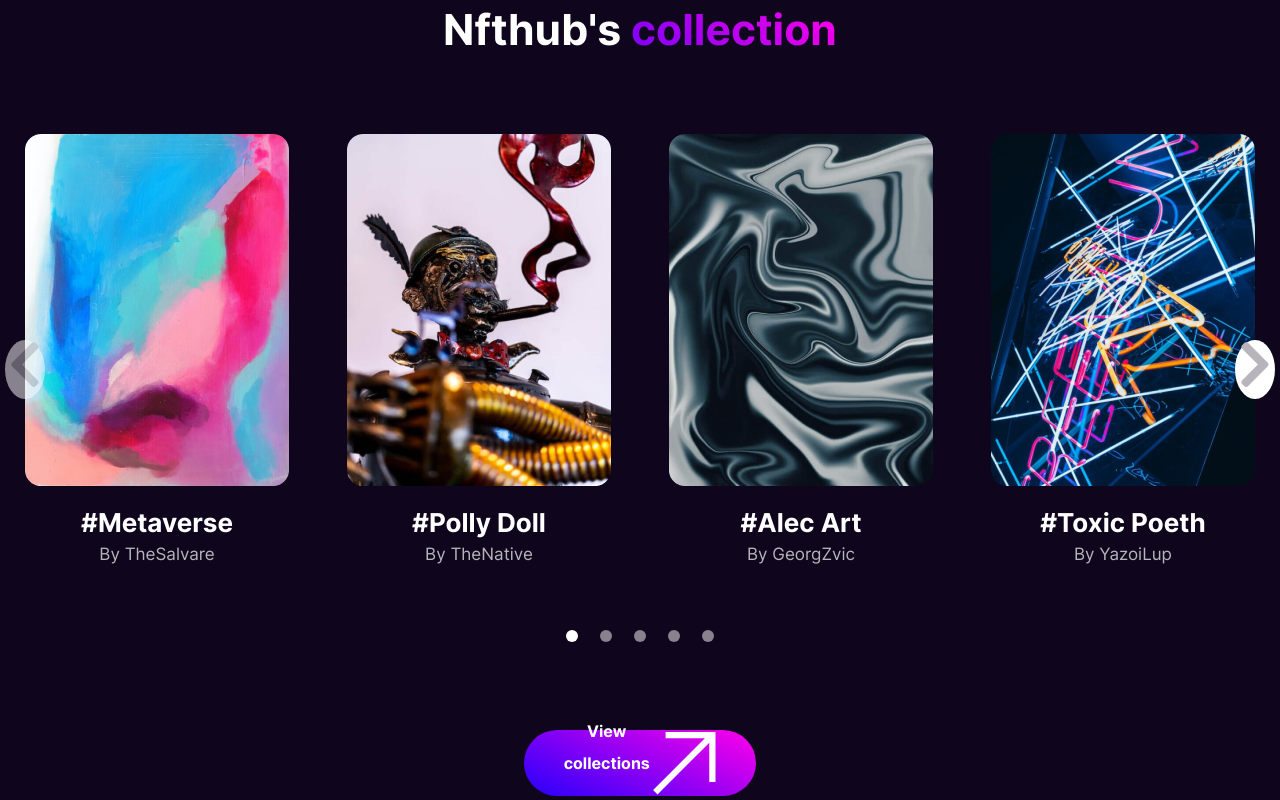
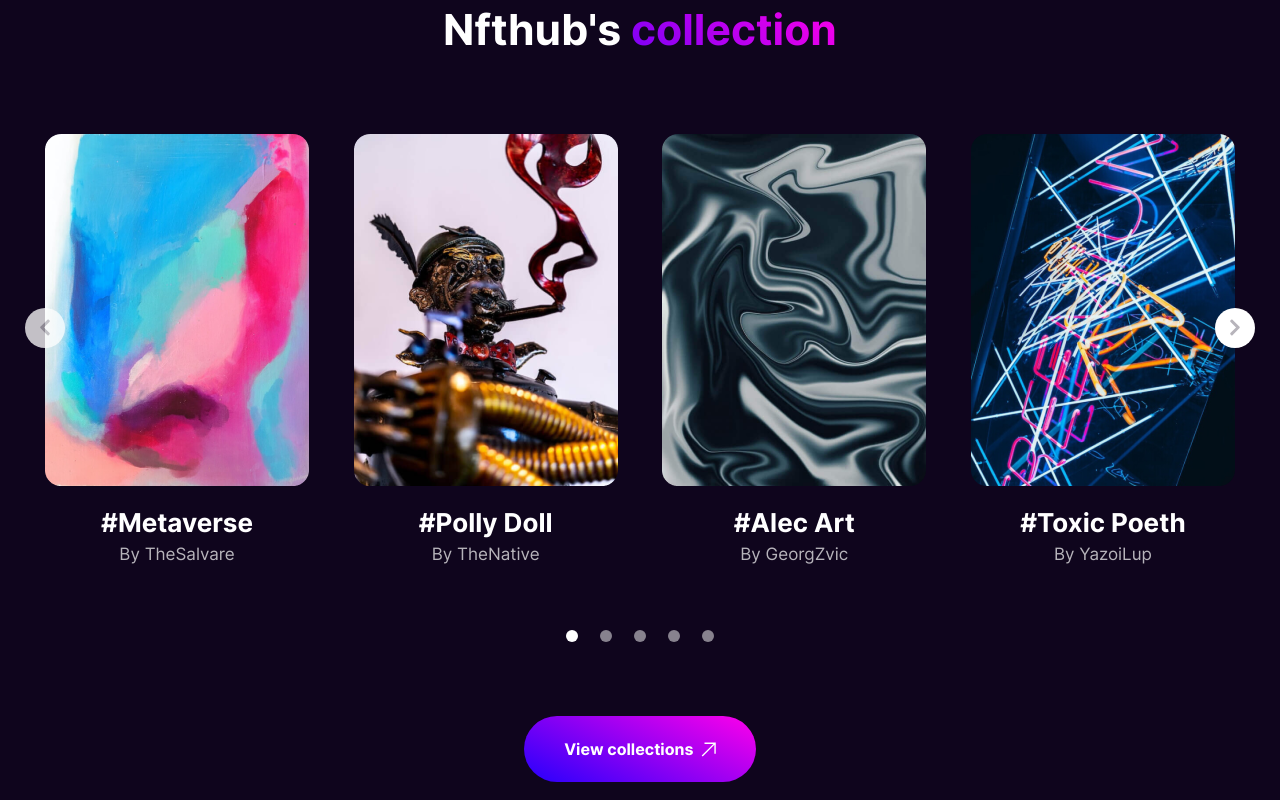
Before and after one commit to X3naronty/NFTMarket, a plain HTML site: page index.html in a window 1280 px wide. Shown: the part 1260-2060 px from the top of the page. Drawn offline with Linux system fonts and the light colour scheme.

Commit message:
section Collections adaptation was implemented

```diff
--- a/index.html
+++ b/index.html
@@ -15,7 +15,7 @@
       />
     </div>
     <header class="header">
-      <header class="header__inner container">
+      <div class="header__inner container">
         <h1 class="visually-hidden">
           <strong>NFT Market</strong>
         </h1>
@@ -148,10 +148,10 @@
             </svg>
           </button>
         </div>
-      </header>
+      </div>
     </header>
     <main class="main">
-      <section class="section container">
+      <section class="section section_starting container">
         <div class="hero">
           <div class="hero__main">
             <div class="hero__body">
@@ -189,11 +189,10 @@
                 </div>
               </div>
             </div>
-            <img class="hero__image" src="./img/hero/hero.png" />
+            <img class="hero__image" src="./img/hero/hero.png" alt="" />
           </div>
           <div class="hero__partners">
             <ul class="hero__partners-list">
-
               <li class="hero__partners-item">
                 <a href="" class="hero__partners-link">
                   <img
@@ -251,10 +250,12 @@
         </h2>
         <div class="collection">
           <div class="collection__slider">
+            <div class="collection__slider-main">
               <button
                 class="collection__slider-button collection__slider-button--inactive"
                 style="left: -20px"
               >
+                <div class="svg-wrapper">
                   <svg
                     width="8"
                     height="14"
@@ -267,6 +268,7 @@
                       fill="#B7B4BB"
                     />
                   </svg>
+                </div>
               </button>
               <ul class="collection__slider-list">
                 <li class="collection__slider-item">
@@ -324,6 +326,7 @@
               </ul>
               <button class="collection__slider-button">
                 <svg
+                  class="collection__slider-button-icon"
                   width="8"
                   height="14"
                   viewBox="0 0 8 14"
@@ -336,6 +339,8 @@
                   />
                 </svg>
               </button>
+            </div>
+
             <div class="pagination">
               <ul class="pagination__list">
                 <li class="pagination__item">
@@ -364,9 +369,10 @@
               </ul>
             </div>
           </div>
+
           <button class="collection__button button">
             View collections &nbsp;
-            <svg width="16" height="16" viewBox="0 0 16 16" fill="none">
+            <svg width="16" height="16" viewBox="0 0 16 16" fill="none" class="button__arrow-icon">
               <path
                 d="M3.75 0.5V2H13.1953L0.75 14.4453L1.80469 15.5L14.25 3.05469V12.5H15.75V0.5H3.75Z"
                 fill="white"
--- a/styles/_media.scss
+++ b/styles/_media.scss
@@ -1,5 +1,8 @@
 $desktop-above: 1281px;
 $desktop: 1280px;
+
+$desktop-s-above: 1161px;
+$desktop-s: 1160px;
 
 $tablet-above: 1081px;
 $tablet: 1080px;
@@ -9,6 +12,9 @@ $tablet-s: 920px;
 
 $mobile-above: 781px;
 $mobile: 780px;
+
+$mobile-m-above: 601px;
+$mobile-m: 600px;
 
 $mobile-s-above: 481px;
 $mobile-s: 480px;
@@ -24,6 +30,20 @@ $mobile-s: 480px;
         @content;
     }
 }
+
+
+@mixin desktop-s-above {
+    @media (min-width: $desktop-s-above){
+        @content;
+    }
+}
+
+@mixin desktop-s {
+    @media (max-width: $desktop-s){
+        @content;
+    }
+}
+
 
 @mixin tablet-above {
     @media (min-width: $tablet-above){
@@ -61,6 +81,18 @@ $mobile-s: 480px;
     }
 }
 
+@mixin mobile-m-above {
+    @media (min-width: $mobile-m-above){
+        @content;
+    }
+}
+
+@mixin mobile-m {
+    @media (max-width: $mobile-m){
+        @content;
+    }
+}
+
 @mixin mobile-s-above {
     @media (min-width: $mobile-s-above) {
         @content;
--- a/styles/_utils.scss
+++ b/styles/_utils.scss
@@ -2,6 +2,10 @@
     max-width: calc(var(--container-width) + 2 * var(--container-padding-x));
     padding-inline: var(--container-padding-x);
     margin-inline: auto;
+
+    @include mobile {
+        padding-inline: 15px;
+    }
 }
 
 .visually-hidden {
--- a/styles/blocks/_button.scss
+++ b/styles/blocks/_button.scss
@@ -12,4 +12,8 @@
     &:hover {
         opacity: 0.5;
     }
+
+    &__arrow-icon {
+        width: 15px;
+    }
 }
--- a/styles/blocks/_collection.scss
+++ b/styles/blocks/_collection.scss
@@ -2,14 +2,56 @@
     text-align: center;
 
     &__slider{
+        margin-bottom: 67px;
         position: relative;
-        margin-bottom: 67px;
+        margin-inline: 20px;
+
+
+        @include tablet {
+            margin-bottom: 40px;
+        }
+
+        &-main {
+            position: relative;
+
+            @include tablet {
+                display: inline-block;
+            }
+        }
 
         &-list {
             display: flex;
             flex-direction: row;
             justify-content: space-between;
             margin-bottom: 50px;
+            column-gap: 20px;
+
+           @include tablet {
+            justify-content: center;
+            margin-bottom: 44px;
+           }
+        }
+
+        &-item {
+            // flex-shrink: 0;
+
+            @include tablet {
+                &:nth-child(n+4) {
+                    display: none;
+                }
+            }
+
+            @include mobile {
+                &:nth-child(n+3){
+                    display: none;
+                }
+            }
+
+            @include mobile-m {
+                &:nth-child(n+2) {
+                    display: none;
+                }
+            }
         }
 
         &-button {
@@ -23,8 +65,20 @@
             top: 40%;
             right: -20px;
 
+            display: flex;
+            justify-content: center;
+            align-items: center;
+
+            &-icon {
+                width: 10px !important;
+            }
+
+            & .svg-wrapper {
+                width: 10px;
+            }
+
             &--inactive {
-                opacity: 50%;
+                opacity: 75%;
             }
         }
     }
--- a/styles/blocks/_header.scss
+++ b/styles/blocks/_header.scss
@@ -18,11 +18,16 @@
     flex-direction: row;
     height: 90px;
     justify-content: space-between;
+
+    @include mobile {
+      height: 80px;
+    }
   }
 
   &__list-burger-wrapper {
     display: flex;
     column-gap: 30px;
+
   }
 
   &__logo {
@@ -31,7 +36,7 @@
     }
 
     @include tablet-s {
-      width: 145px;
+      width: 115px;
     }
   }
 
@@ -76,7 +81,7 @@
         }
 
         @include tablet-s {
-          width: 24px;
+          width: 20px;
         }
       }
     }
--- a/styles/blocks/_hero.scss
+++ b/styles/blocks/_hero.scss
@@ -14,6 +14,10 @@
 
     & .svg-wrapper {
       width: 15px;
+    }
+
+    @include mobile {
+      margin-bottom: 45px;
     }
   }
 
@@ -32,7 +36,7 @@
   }
 
   &__title {
-    margin-bottom: 20px;
+    margin-bottom: 24px;
     width: 90%;
 
     @include mobile {
@@ -41,9 +45,9 @@
   }
 
   &__description {
-    margin-bottom: 35px;
+    margin-bottom: 36px;
     width: 80%;
-    @include fluid-text(16, 22);
+    @include fluid-text(19, 22);
 
     @include mobile {
       width: 100%;
--- a/styles/blocks/_section.scss
+++ b/styles/blocks/_section.scss
@@ -6,9 +6,22 @@
         padding-block: 70px;
     }
 
+    @include mobile {
+        padding-block: 120px;
+
+        &_starting {
+            padding-top: 60px;
+        }
+    }
+
+
     &__title {
         text-align: center;
         margin-bottom: 80px;
+
+        @include mobile {
+            margin-bottom: 65px;
+        }
     }
 
     &_bg {
```
Also changed, not shown: dist/index.html (+12 -6 lines), styles/blocks/dist/_collection.css, styles/blocks/dist/_collection.min.css, styles/styles.css, 4 other files. Lines whose indentation alone changed are shown as unchanged.
